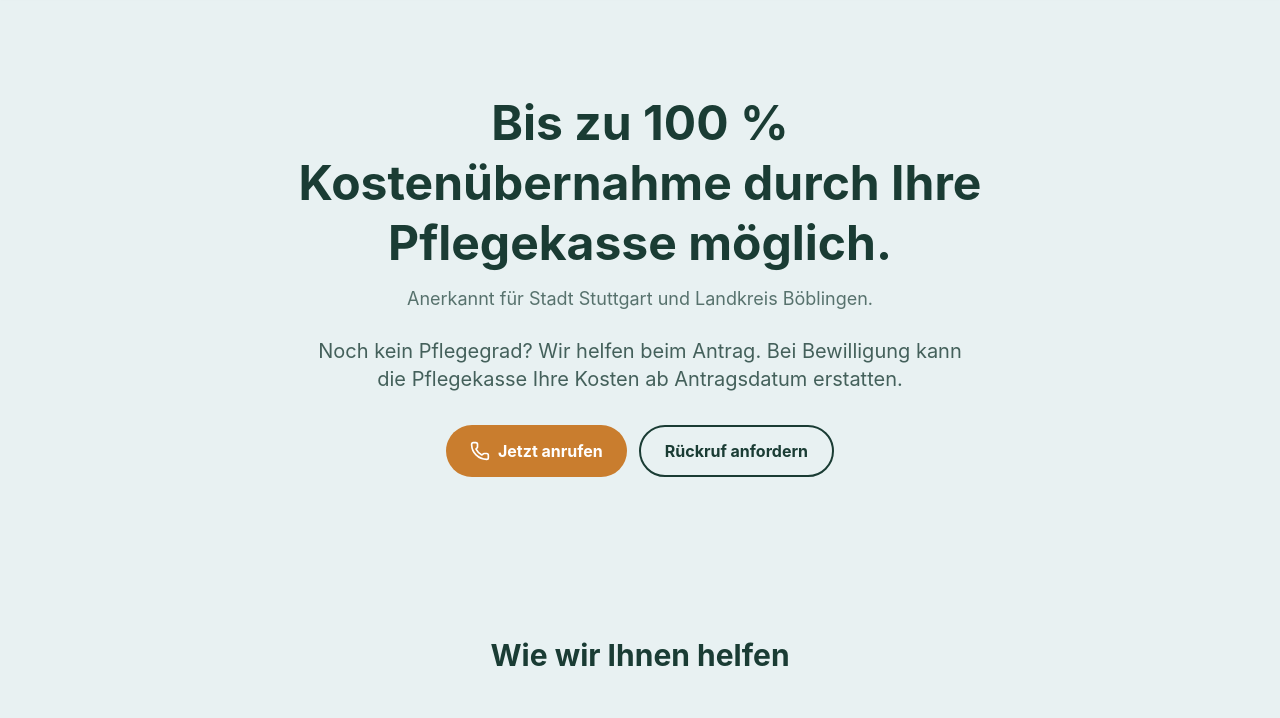
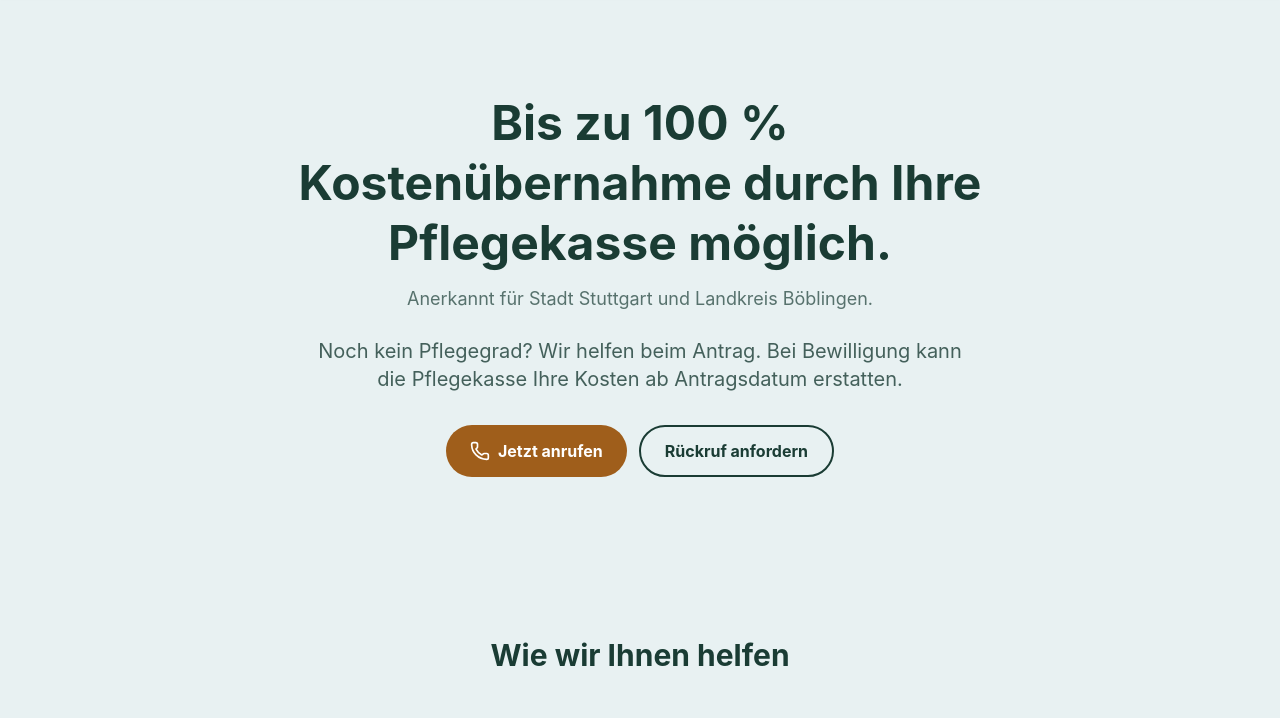
Before and after one commit to katharishilfe-sys/Katharis-Website, an Astro site: page / in a window 1280 px wide. Shown: the part 63-781 px from the top of the page. Built offline with nearby package versions, Linux system fonts and the light colour scheme; Astro itself is replaced by a stand-in of ours.

Commit message:
BFSG-Kontrast-Fix: accent-dark #C97D2E -> #9F5E1B (3.25:1 -> 5.15:1, AA Normal pass)
Lighthouse-Findings auf https://katharis-v2.pages.dev/ haben gezeigt dass das vorherige #C97D2E mit weissem Text auf dem CTA-Button und als text-accent-dark auf weiss nur 3.25:1 ergibt - das ist unter dem WCAG-AA-Normal-Threshold von 4.5:1. Neue Variante #9F5E1B hat 5.15:1, ist klar AA-compliant und visuell noch warm-orange.

```diff
--- a/src/styles/global.css
+++ b/src/styles/global.css
@@ -12,7 +12,7 @@
 :root {
   --color-primary: #1A3C34;
   --color-accent: #EBA059;
-  --color-accent-dark: #C97D2E;
+  --color-accent-dark: #9F5E1B;
   --color-background: #E8F1F2;
   --color-foreground: #1A3C34;
   --font-sans: 'Atkinson Hyperlegible', -apple-system, BlinkMacSystemFont, 'Segoe UI', Roboto, sans-serif;
```
